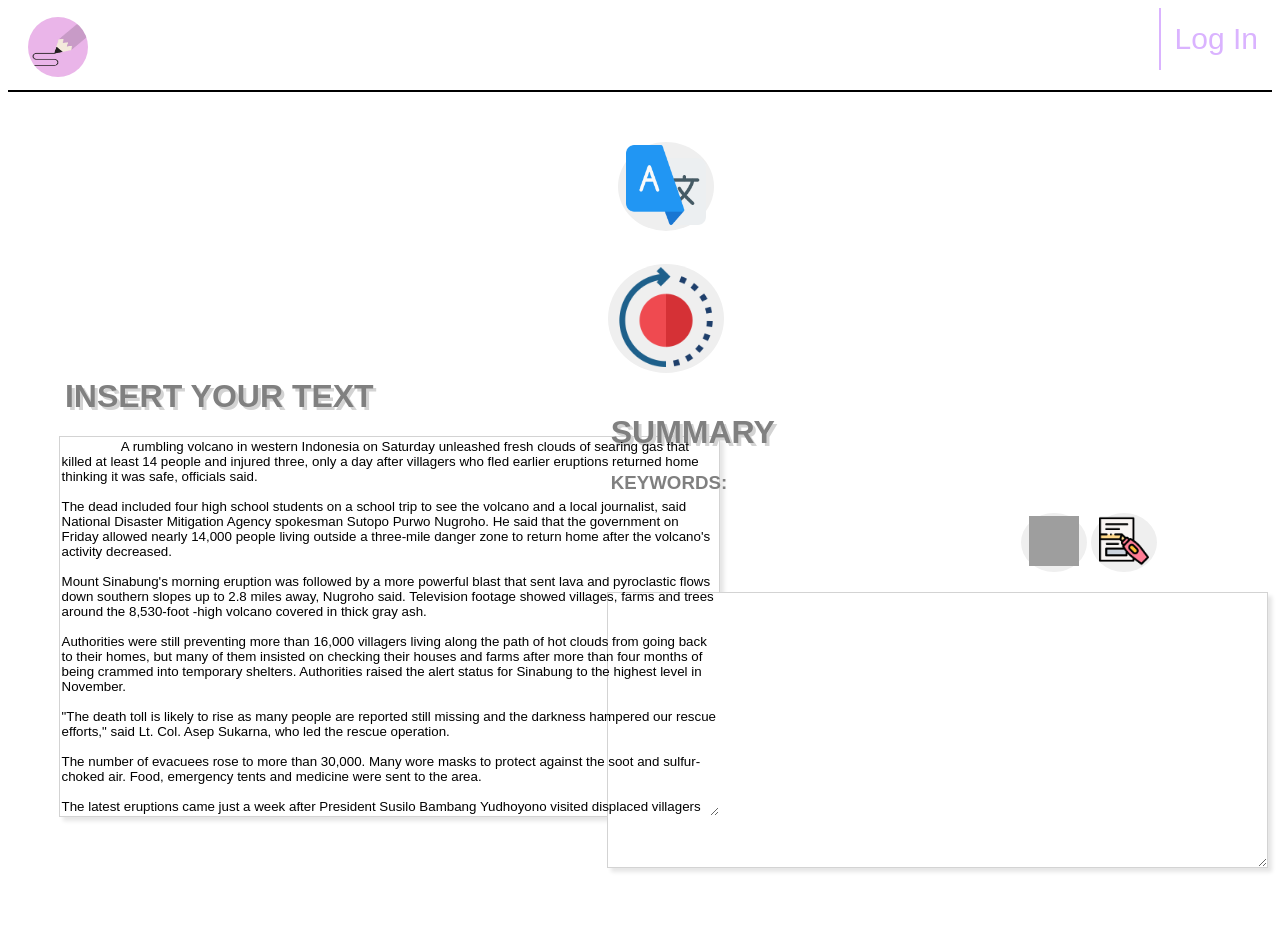
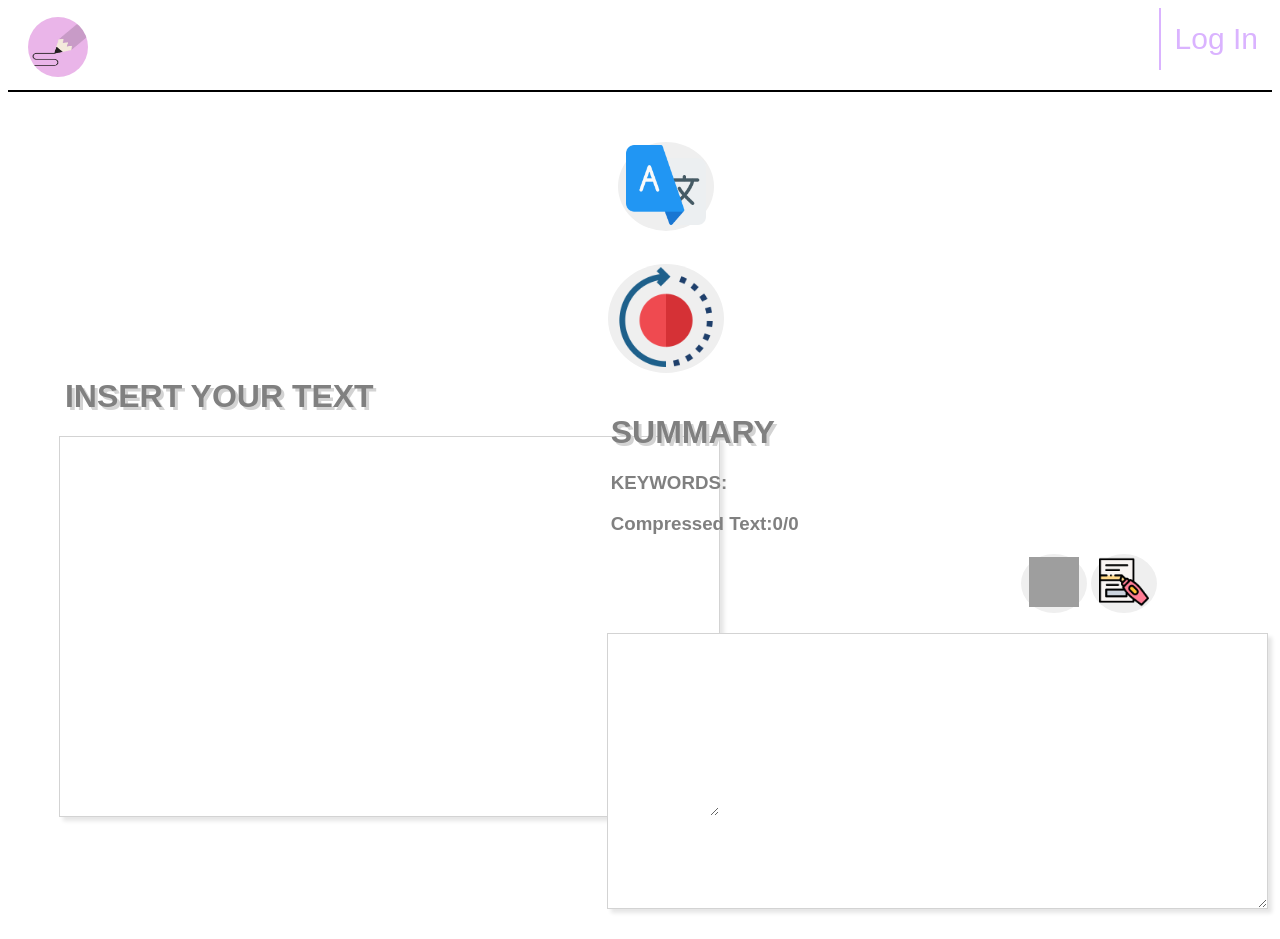
Before and after one commit to Enes9999/Online-Automatic-Text-Summarization, a PHP site: page / in a window 1280 px wide. Before the commit the page ends 872 px from the top, so only its background shows below. Run offline with PHP 8.4, Linux system fonts and the light colour scheme; grey boxes are pictures that could not be loaded.

Commit message:
ndryshimi i js, ndreqja e percentages edhe compresed

```diff
--- a/GUI/docs/doc.txt
+++ /dev/null
@@ -1,19 +0,0 @@
-		A rumbling volcano in western Indonesia on Saturday unleashed fresh clouds of searing gas that killed at least 14 people and injured three, only a day after villagers who fled earlier eruptions returned home thinking it was safe, officials said.
-
-The dead included four high school students on a school trip to see the volcano and a local journalist, said National Disaster Mitigation Agency spokesman Sutopo Purwo Nugroho. He said that the government on Friday allowed nearly 14,000 people living outside a three-mile danger zone to return home after the volcano's activity decreased.
-
-Mount Sinabung's morning eruption was followed by a more powerful blast that sent lava and pyroclastic flows down southern slopes up to 2.8 miles away, Nugroho said. Television footage showed villages, farms and trees around the 8,530-foot -high volcano covered in thick gray ash.
-
-Authorities were still preventing more than 16,000 villagers living along the path of hot clouds from going back to their homes, but many of them insisted on checking their houses and farms after more than four months of being crammed into temporary shelters. Authorities raised the alert status for Sinabung to the highest level in November.
-
-"The death toll is likely to rise as many people are reported still missing and the darkness hampered our rescue efforts," said Lt. Col. Asep Sukarna, who led the rescue operation.
-
-The number of evacuees rose to more than 30,000. Many wore masks to protect against the soot and sulfur-choked air. Food, emergency tents and medicine were sent to the area.
-
-The latest eruptions came just a week after President Susilo Bambang Yudhoyono visited displaced villagers and pledged to relocate them to new plots with permanent housing.
-
-The volcano's last major eruption in August 2010 killed two people and forced 30,000 others to flee. It caught many scientists off guard because it had been quiet for four centuries.
-
-Mount Sinabung is among about 130 active volcanoes in Indonesia and has sporadically erupted since September.
-
-Indonesia is prone to seismic upheaval due to its location on the Pacific "Ring of Fire," an arc of volcanoes and fault lines encircling the Pacific Basin.
--- a/GUI/index.php
+++ b/GUI/index.php
@@ -39,7 +39,7 @@
 	</script>
 </head>
 
-<body>
+<body id="mouse">
 
 	<div class="topnav" id="myTopnav">
 		<a href="login.php" class="active">Log In</a>
@@ -69,6 +69,9 @@
 	<div class="summaryGenerated">
 		<h1> <b>SUMMARY<b></h1>
 		<h3> <b> KEYWORDS: </b> </h3>
+		<h3>Compressed Text:<span id="countgenerated">0</span>/<span id="count">0</span></h3>
+
+
 
 		<!-- veq let qellon qaty -->
 		<div id="other_docs" style="display: none;"></div>
@@ -98,6 +101,11 @@
 	<!-- veq let qellon qaty -->
 	<div id="organized_terms" style="background: white;"></div>
 	<!-- veq let qellon qaty -->
+
+
+
+
+	<script src="js/main.js"></script>
 </body>
 
 </html>
--- a/GUI/js/main.js
+++ b/GUI/js/main.js
@@ -68,3 +68,50 @@
 
 
 })(jQuery);
+
+
+// counteri i words
+var count = document.getElementById('count');
+var input = document.getElementById('doc');
+
+input.addEventListener('keyup', function(e){
+    wordCounter(e.target.value);
+  });
+
+  function wordCounter(text) {
+    var text = input.value;
+    var wordCount = 0;
+    for (var i = 0; i <= text.length; i++) {
+      if (text.charAt(i) == ' ') {
+        wordCount++;
+      }
+    }
+    count.innerText = wordCount;
+  }
+
+
+
+//   counteri i words
+var countgenerated = document.getElementById('countgenerated');
+var inputgenerated = document.getElementById('summary');
+var inputge = document.getElementById('mouse');
+
+inputge.addEventListener('mouseover', function(e){
+    wordCountergenerated(e.target.value);
+  });
+
+  function wordCountergenerated(textgenerated) {
+    var textgenerated = inputgenerated.value;
+    var wordCountgenerated = 0;
+    for (var i = 0; i <= textgenerated.length; i++) {
+      if (textgenerated.charAt(i) == ' ') {
+        wordCountgenerated++;
+      }
+    }
+    countgenerated.innerText = wordCountgenerated;
+  }
+
+
+// counteri masi tgjenerohet
+
+  // counteri masi tgjenerohet
```
